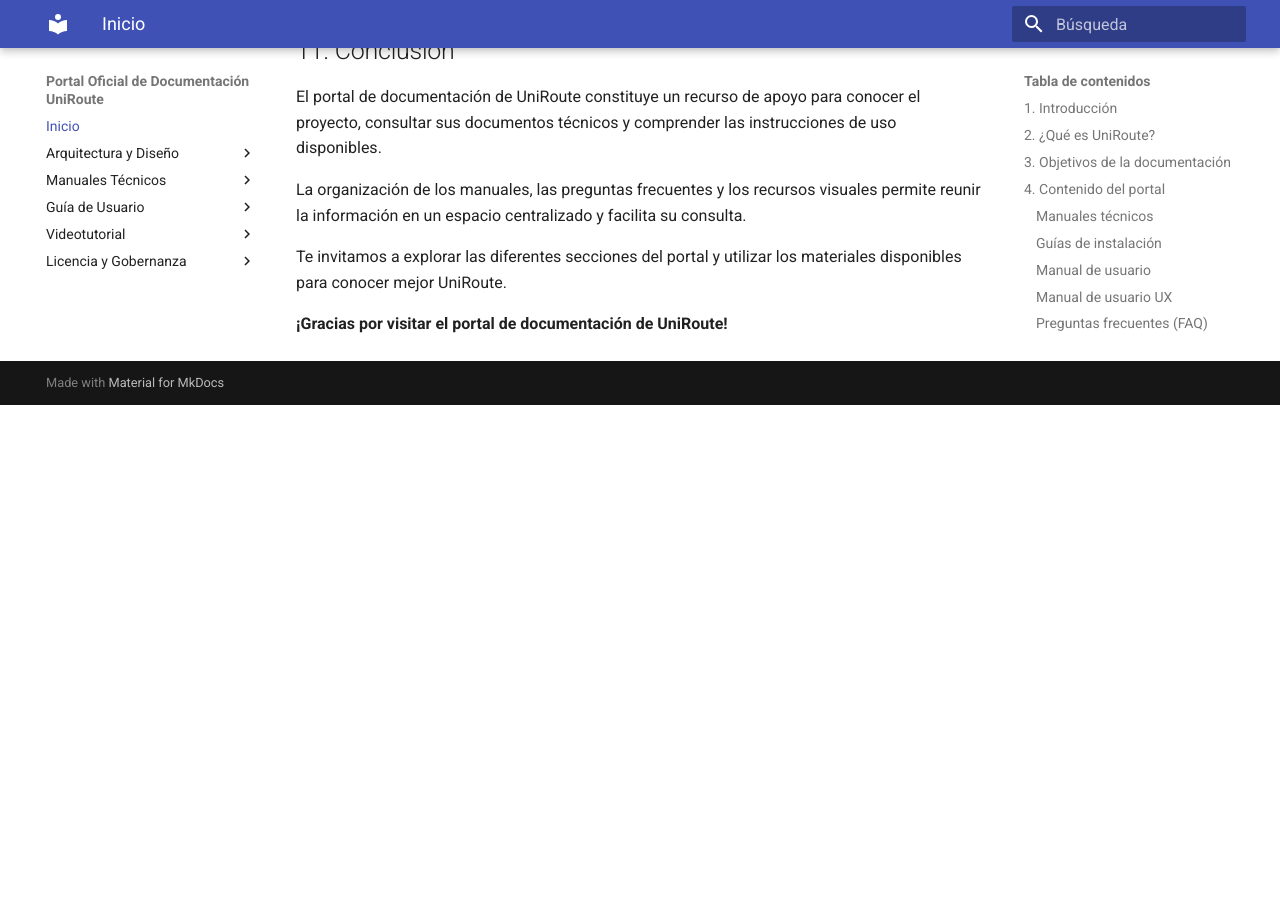
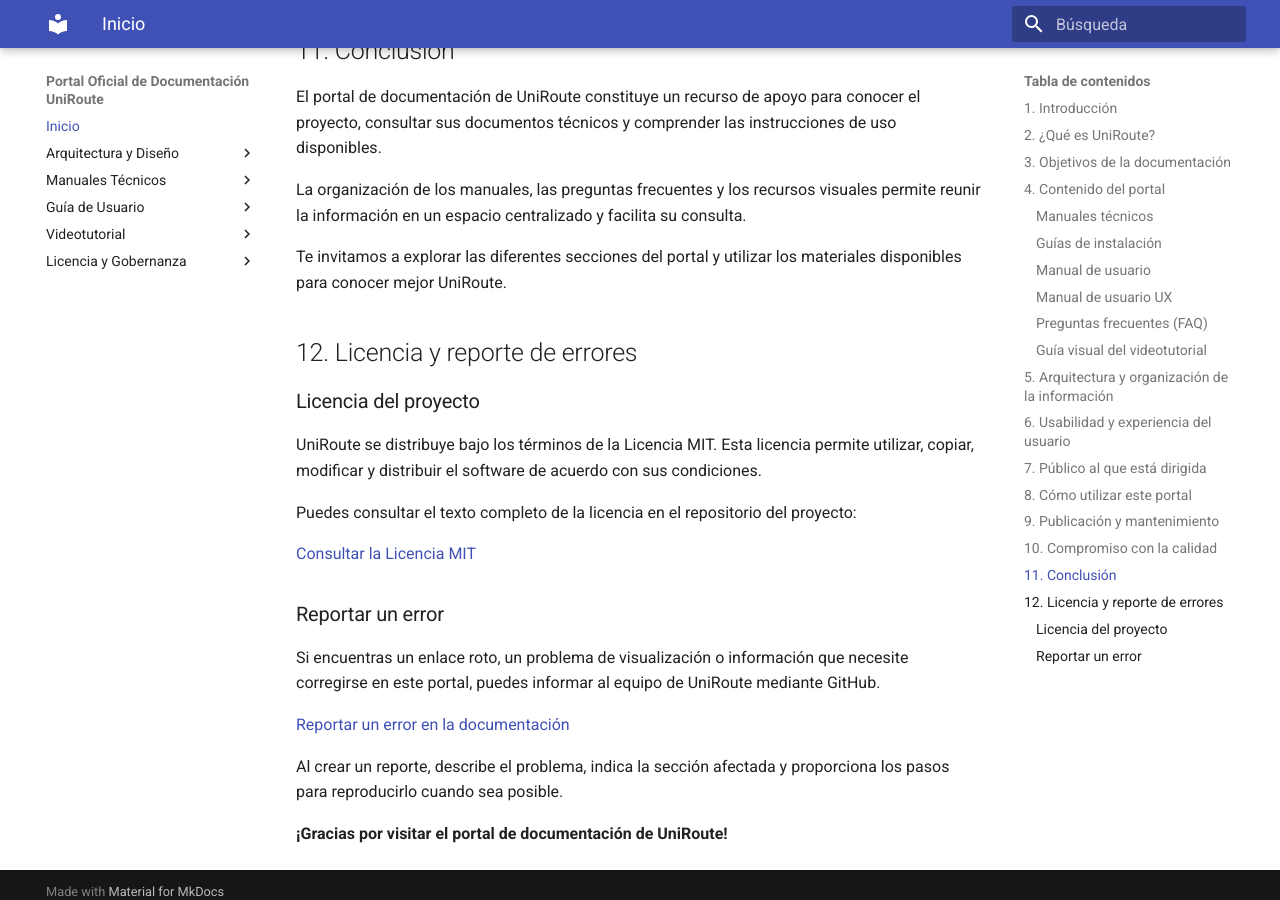
Before and after one commit to meymarroquin2008/Docu_AppMovil_Modulo35, an MkDocs documentation site: the page built from docs/index.md, in a window 1280 px wide and 900 px high, scrolled down 5234 px. Built offline with MkDocs 1.6.1 and Material for MkDocs 9.7.7, drawn with Linux system fonts in a browser that asks for light colours; before the commit the page ends 5639 px from its top, so only the background shows below that.

Commit message:
Agregar licencia y reporte de errores al portal UniRoute

```diff
--- a/docs/index.md
+++ b/docs/index.md
@@ -153,4 +153,22 @@ La organización de los manuales, las preguntas frecuentes y los recursos visual
 
 Te invitamos a explorar las diferentes secciones del portal y utilizar los materiales disponibles para conocer mejor UniRoute.
 
+## 12. Licencia y reporte de errores
+
+### Licencia del proyecto
+
+UniRoute se distribuye bajo los términos de la Licencia MIT. Esta licencia permite utilizar, copiar, modificar y distribuir el software de acuerdo con sus condiciones.
+
+Puedes consultar el texto completo de la licencia en el repositorio del proyecto:
+
+[Consultar la Licencia MIT](https://github.com/meymarroquin2008/Docu_AppMovil_Modulo35/blob/main/LICENSE)
+
+### Reportar un error
+
+Si encuentras un enlace roto, un problema de visualización o información que necesite corregirse en este portal, puedes informar al equipo de UniRoute mediante GitHub.
+
+[Reportar un error en la documentación](https://github.com/meymarroquin2008/Docu_AppMovil_Modulo35/issues/new)
+
+Al crear un reporte, describe el problema, indica la sección afectada y proporciona los pasos para reproducirlo cuando sea posible.
+
 **¡Gracias por visitar el portal de documentación de UniRoute!**
```
